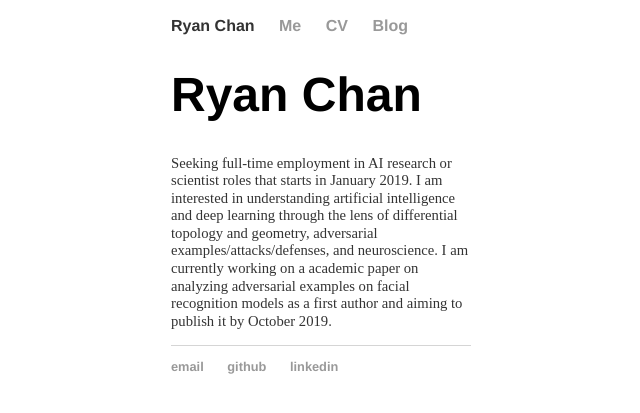
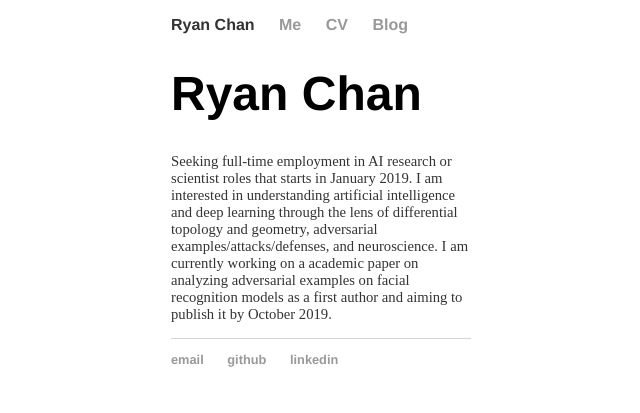
Before and after one commit to ryanchankh/ryanchankh.github.io, a Jekyll site: the page built from index.html, in a window 1280 px wide. Shown: the top 413 px of the page, without its empty margins (319-959 px from the left). Built offline with Jekyll 4.4.1, drawn with Linux system fonts in a browser that asks for light colours.

Commit message:
upate font

```diff
--- a/css/main.css
+++ b/css/main.css
@@ -6,7 +6,7 @@ body {
 a { text-decoration: none; color: #999; }
 a:hover { text-decoration: underline; }
 
-p, ul { font-size: 11pt; line-height: 1.2em; color: #333; }
+p, ul { font-size: 11pt; color: #333; }
 
 h1, h2, h3, h4 { font-family: 'Helvetica', 'Arial', 'Sans-Serif'; }
 h1 { font-size: 3em;  }
```
